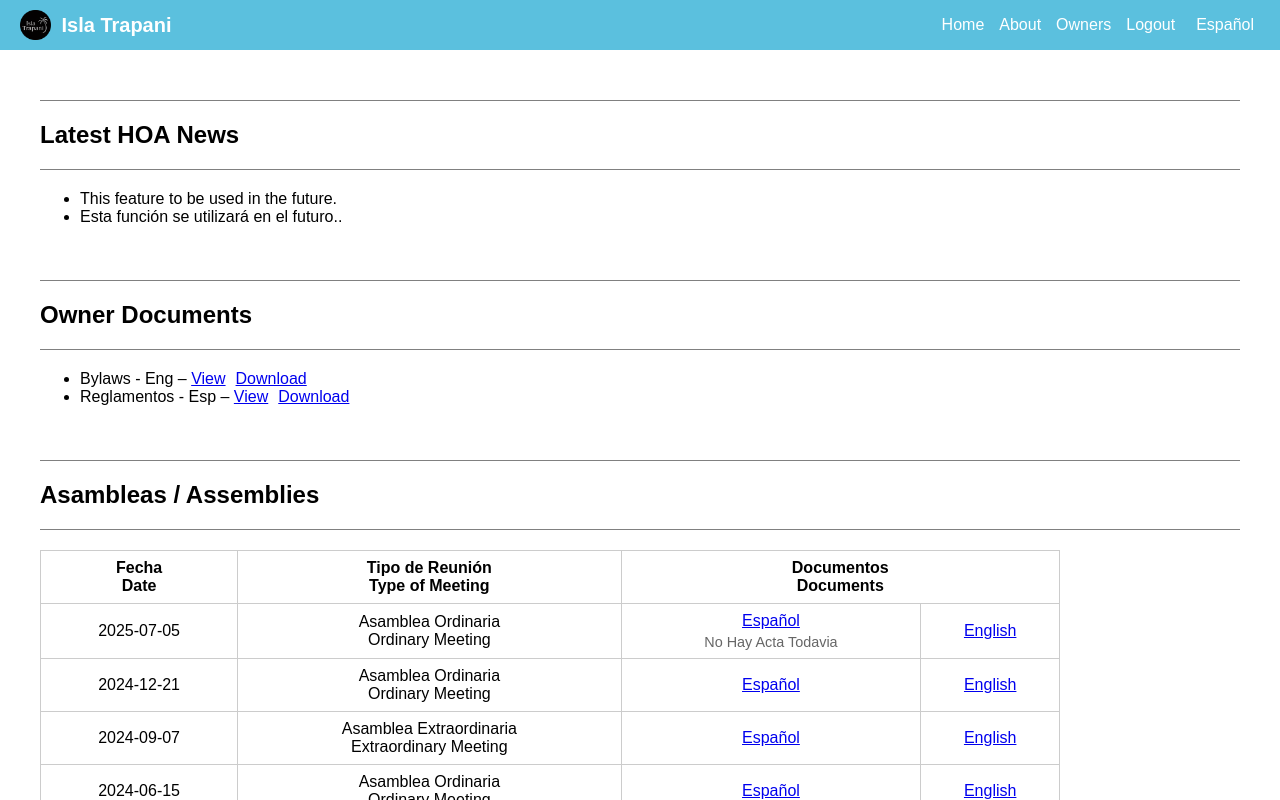
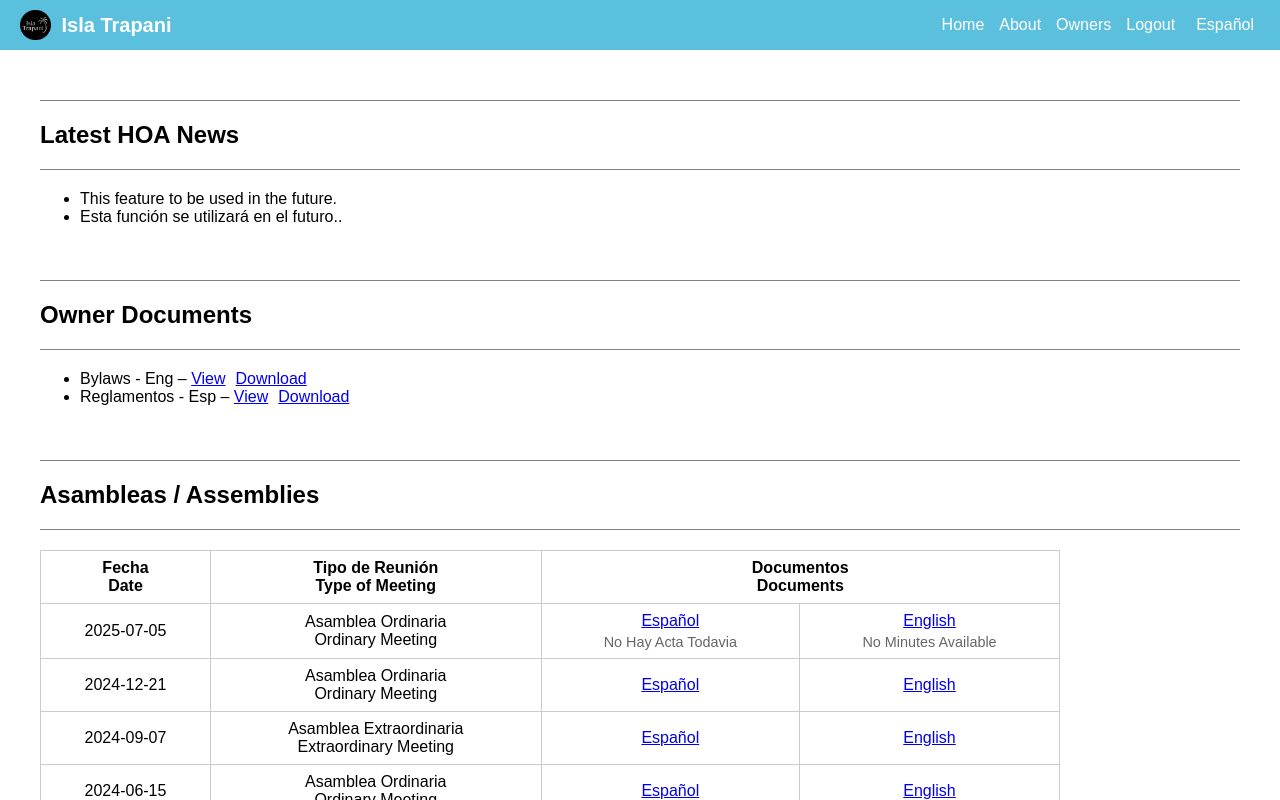
Before and after one commit to grdino/isla-trapani, a Next.js app: page /owners in a window 1280 px wide. Shown: the top 800 px of the page. Built offline with nearby package versions, Linux system fonts and the light colour scheme; sample sign-in values are in the browser's storage.

Commit message:
Update owners.js

```diff
--- a/pages/owners.js
+++ b/pages/owners.js
@@ -79,6 +79,7 @@ export default function Owners() {
                </td>
                <td data-label="Documents">
                  <a href="/owners-docs/no-english-available.pdf">English</a>
+                 <div className="no-hay-text">No Minutes Available </div>
                </td>
              </tr>
              <tr>
```
